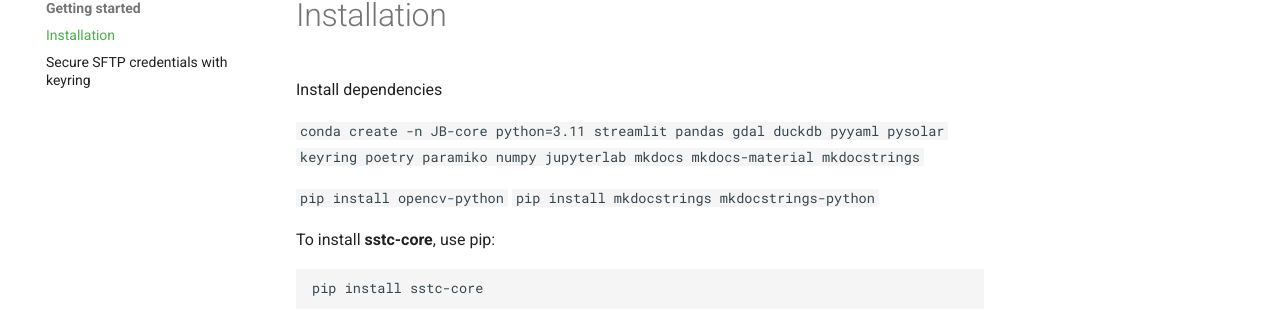
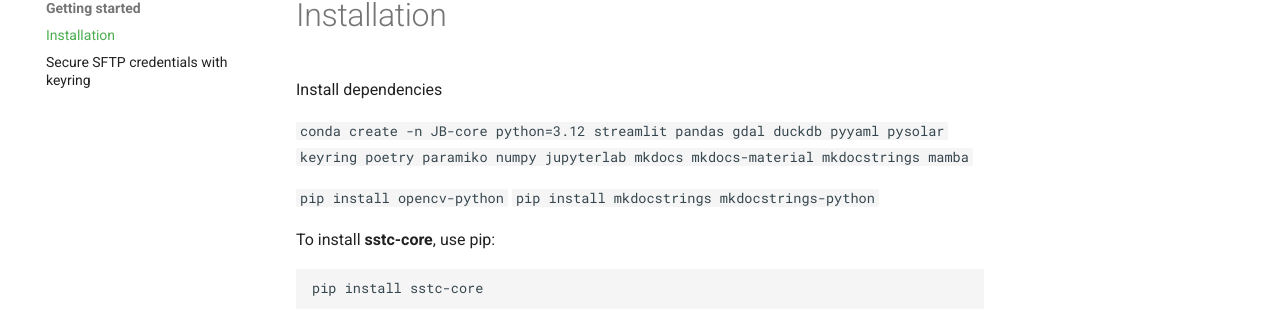
Before and after one commit to SITES-spectral/sstc-core, an MkDocs documentation site: the page built from docs/getting_started/installation.md, in a window 1280 px wide. Shown: the part 151-467 px from the top of the page. Built offline with MkDocs 1.6.1 and Material for MkDocs 9.7.7, drawn with Linux system fonts in a browser that asks for light colours.

Commit message:
updated python

```diff
--- a/docs/getting_started/installation.md
+++ b/docs/getting_started/installation.md
@@ -2,7 +2,7 @@
 
 Install dependencies
 
-`conda create -n JB-core python=3.11 streamlit pandas gdal duckdb pyyaml pysolar keyring poetry paramiko numpy jupyterlab mkdocs mkdocs-material mkdocstrings`
+`conda create -n JB-core python=3.12 streamlit pandas gdal duckdb pyyaml pysolar keyring poetry paramiko numpy jupyterlab mkdocs mkdocs-material mkdocstrings mamba`
 
 `pip install opencv-python`
 `pip install mkdocstrings mkdocstrings-python`
```
Also changed, not shown: requirements.txt (+15 -18 lines), 1 other file.
